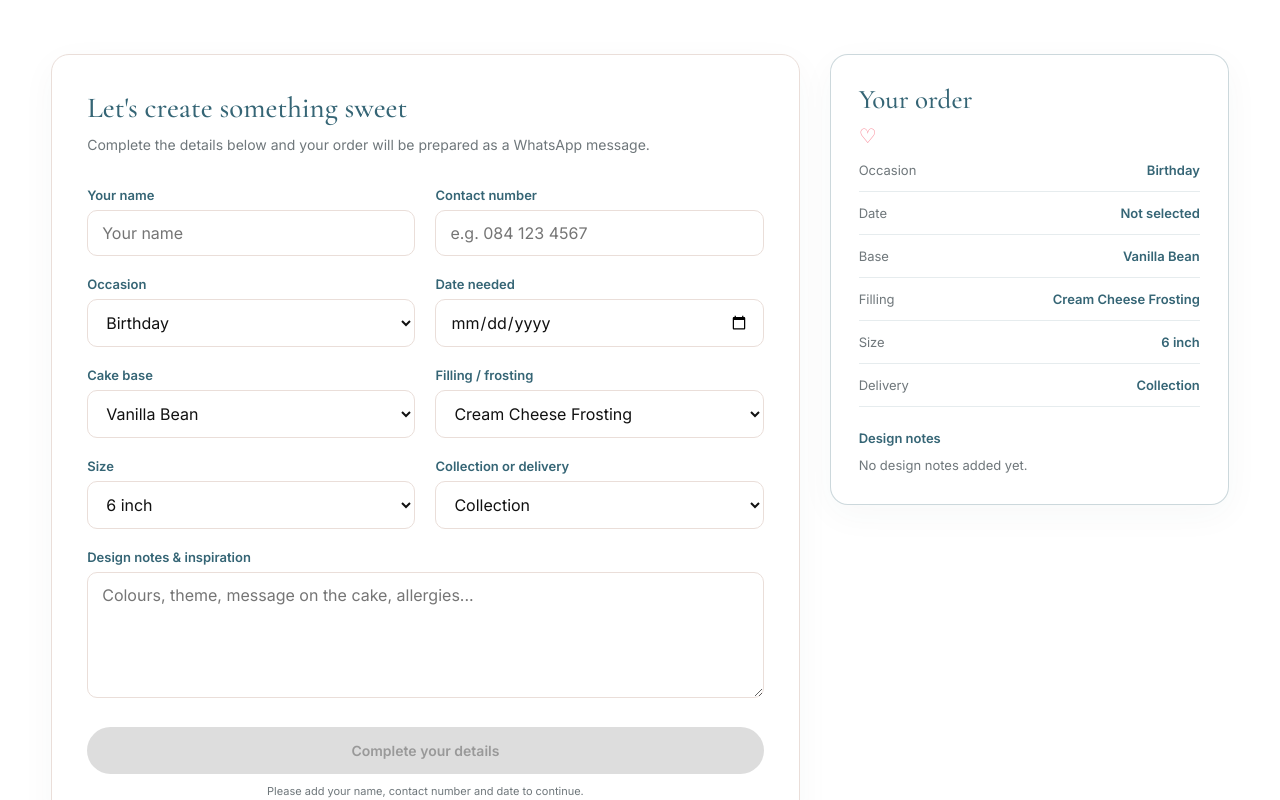
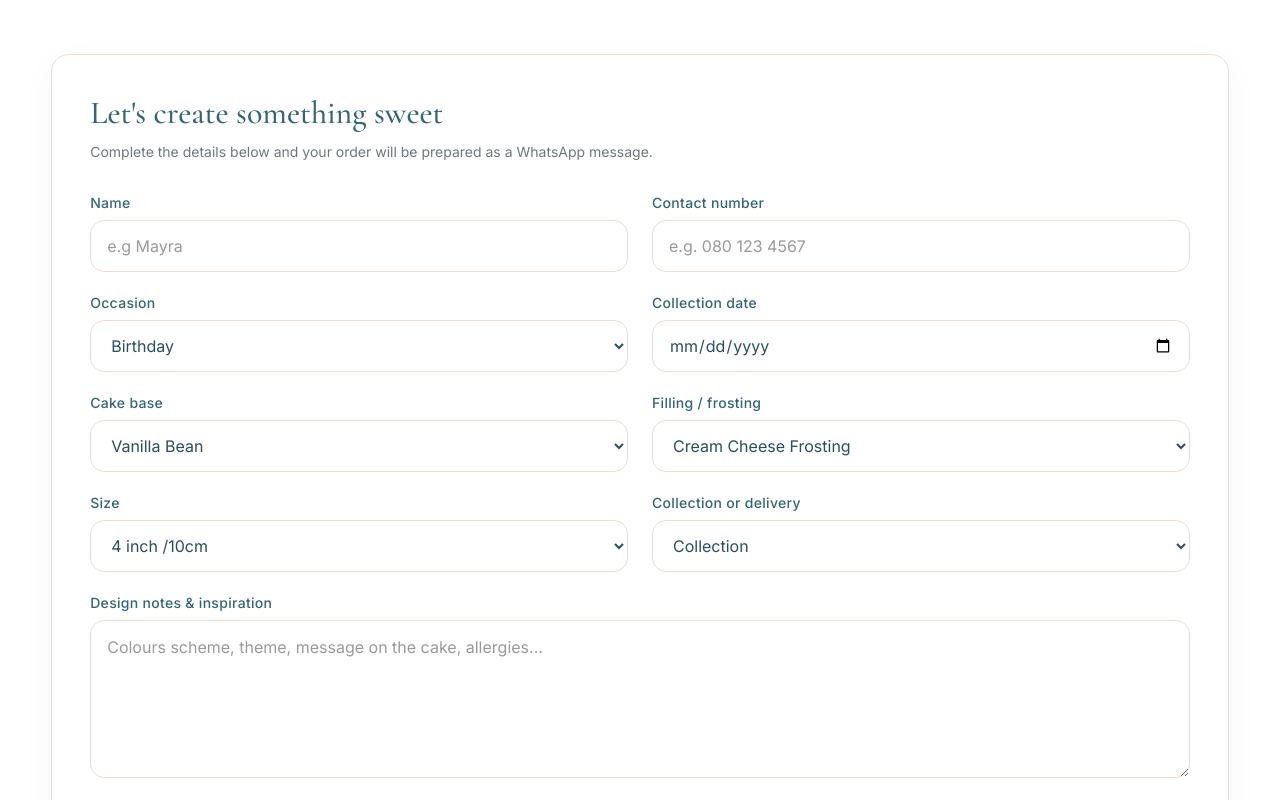
Before and after one commit to ST10036905/TheSweetSpotWebsite, a React (Vite) app: page /order in a window 1280 px wide. Shown: the part 340-1140 px from the top of the page. Built offline with nearby package versions, Linux system fonts and the light colour scheme.

Commit message:
Edited the ordering page layout

```diff
--- a/src/App.css
+++ b/src/App.css
@@ -5,12 +5,15 @@
 
 @import url('https://fonts.googleapis.com/css2?family=Cormorant+Garamond:wght@400;500;600&family=Inter:wght@400;500;600&family=Great+Vibes&display=swap');
 
+
+/* =========================================================
+   ROOT VARIABLES
+========================================================= */
 
 :root {
   --white: #ffffff;
   --cream: #fffaf8;
 
-  /* Soft dusty white / beige */
   --dusty-white: #f7f3ef;
 
   --teal: #356575;
@@ -19,6 +22,8 @@
   --rose: #c9797d;
   --rose-dark: #b9686e;
   --rose-light: #f8e7e5;
+
+  --pink: #f88796;
 
   --text: #111111;
   --muted: #6f777b;
@@ -45,7 +50,9 @@ html {
 
 body {
   margin: 0;
+
   background: var(--white);
+
   color: var(--text);
 
   font-family:
@@ -61,11 +68,13 @@ body {
 
 #root {
   min-height: 100vh;
+
   background: var(--white);
 }
 
 a {
   text-decoration: none;
+
   color: inherit;
 }
 
@@ -83,7 +92,9 @@ textarea {
 
 .navbar {
   position: sticky;
+
   top: 0;
+
   z-index: 100;
 
   width: 100%;
@@ -97,12 +108,15 @@ textarea {
 
 .navbar-container {
   width: min(1525px, 92%);
+
   min-height: 82px;
 
   margin: auto;
 
   display: flex;
+
   align-items: center;
+
   justify-content: space-between;
 
   gap: 40px;
@@ -110,7 +124,9 @@ textarea {
 
 .navbar-brand {
   display: flex;
+
   align-items: center;
+
   gap: 13px;
 
   flex-shrink: 0;
@@ -118,6 +134,7 @@ textarea {
 
 .navbar-logo {
   width: 54px;
+
   height: 54px;
 
   object-fit: contain;
@@ -127,6 +144,7 @@ textarea {
 
 .navbar-brand-text {
   display: flex;
+
   flex-direction: column;
 
   justify-content: center;
@@ -138,7 +156,7 @@ textarea {
 ========================================================= */
 
 .navbar-links a.active {
-  color: #f88796;
+  color: var(--pink);
 
   font-weight: 600;
 }
@@ -160,7 +178,7 @@ textarea {
 }
 
 .brand-tagline {
-  color: #f88796;
+  color: var(--pink);
 
   font-family:
     Inter,
@@ -185,6 +203,7 @@ textarea {
 
 .navbar-links {
   display: flex;
+
   align-items: center;
 
   justify-content: flex-end;
@@ -223,11 +242,12 @@ textarea {
   display: inline-flex;
 
   align-items: center;
+
   justify-content: center;
 
   flex-shrink: 0;
 
-  background: #f88796;
+  background: var(--pink);
 
   color: white;
 
@@ -317,7 +337,7 @@ textarea {
 .hero h1 span {
   display: block;
 
-  color: #f88796;
+  color: var(--pink);
 
   font-family: "Great Vibes", cursive;
 
@@ -364,6 +384,7 @@ textarea {
   display: inline-flex;
 
   align-items: center;
+
   justify-content: center;
 
   padding: 14px 24px;
@@ -385,7 +406,7 @@ textarea {
 }
 
 .btn-primary {
-  background: #f88796;
+  background: var(--pink);
 
   color: #ffffff;
 
@@ -443,6 +464,7 @@ textarea {
   display: flex;
 
   align-items: center;
+
   justify-content: center;
 
   overflow: visible;
@@ -452,6 +474,7 @@ textarea {
   position: absolute;
 
   width: 460px;
+
   height: 460px;
 
   border-radius: 50%;
@@ -501,7 +524,7 @@ textarea {
 }
 
 .section-card {
-  background: #f8e7e5;
+  background: var(--rose-light);
 
   border: 1px solid var(--border);
 
@@ -517,7 +540,7 @@ textarea {
 
 .section-card h2,
 .section-heading h2 {
-  color: #f88796;
+  color: var(--pink);
 
   font-family:
     "Cormorant Garamond",
@@ -532,7 +555,7 @@ textarea {
 }
 
 .heart-divider {
-  color: #f88796;
+  color: var(--pink);
 
   font-family:
     "Cormorant Garamond",
@@ -565,7 +588,7 @@ textarea {
 
   background: #fff8f7;
 
-  color: #f88796;
+  color: var(--pink);
 
   font-family:
     "Cormorant Garamond",
@@ -620,19 +643,6 @@ textarea {
   line-height: 1.1;
 }
 
-.section-heading .heart-divider {
-  color: var(--rose);
-
-  font-family:
-    "Cormorant Garamond",
-    Georgia,
-    serif;
-
-  font-size: 20px;
-
-  margin-top: 10px;
-}
-
 
 /* =========================================================
    HOW IT WORKS GRID
@@ -645,8 +655,6 @@ textarea {
     repeat(2, minmax(0, 1fr));
 
   gap: 28px 30px;
-
-  margin-top: 0;
 }
 
 
@@ -673,27 +681,22 @@ textarea {
     0 8px 30px rgba(50, 70, 80, 0.025);
 }
 
-
-/* PINK BORDER */
-
 .rose-card {
   border: 2px solid rgba(201, 121, 125, 0.45);
 }
 
-
-/* TEAL BORDER */
-
 .teal-card {
   border: 2px solid rgba(53, 101, 117, 0.35);
 }
 
 
 /* =========================================================
-   ICON
+   INFO ICON
 ========================================================= */
 
 .info-icon {
   width: 70px;
+
   height: 70px;
 
   flex-shrink: 0;
@@ -701,13 +704,14 @@ textarea {
   display: flex;
 
   align-items: center;
+
   justify-content: center;
 
   border-radius: 50%;
 
-  border: 1px solid #f88796;
-
-  color: #f88796;
+  border: 1px solid var(--pink);
+
+  color: var(--pink);
 
   font-family:
     "Cormorant Garamond",
@@ -715,8 +719,6 @@ textarea {
     serif;
 
   font-size: 27px;
-
-  font-weight: 400;
 }
 
 .teal-icon {
@@ -727,20 +729,15 @@ textarea {
 
 
 /* =========================================================
-   CARD CONTENT
+   INFO CARD CONTENT
 ========================================================= */
 
 .info-content {
   padding-top: 2px;
 }
 
-
-/* =========================================================
-   CARD HEADING
-========================================================= */
-
 .info-card h3 {
-  color: #f88796;
+  color: var(--pink);
 
   font-family:
     "Cormorant Garamond",
@@ -762,11 +759,6 @@ textarea {
   color: var(--teal);
 }
 
-
-/* =========================================================
-   CARD LIST
-========================================================= */
-
 .info-card ul {
   list-style: none;
 
@@ -787,19 +779,12 @@ textarea {
 
   font-size: 17px;
 
-  font-weight: 400;
-
-  letter-spacing: 0.4px;
-
   line-height: 1.5;
 
   margin-bottom: 9px;
 
   padding-left: 26px;
 }
-
-
-/* HEART BULLET */
 
 .info-card li::before {
   content: "♥";
@@ -810,7 +795,7 @@ textarea {
 
   top: 2px;
 
-  color:#f88796;
+  color: var(--pink);
 
   font-family: Arial, sans-serif;
 
@@ -900,9 +885,12 @@ textarea {
 }
 
 .menu-header h1 {
-  color: #f88796;
-
-  font-family: "Cormorant Garamond";
+  color: var(--pink);
+
+  font-family:
+    "Cormorant Garamond",
+    Georgia,
+    serif;
 
   font-size: clamp(42px, 6vw, 62px);
 
@@ -914,7 +902,7 @@ textarea {
 }
 
 .menu-header .heart-divider {
-  color: #f88796;
+  color: var(--pink);
 
   font-size: 18px;
 
@@ -928,7 +916,10 @@ textarea {
 
   color: var(--teal);
 
-  font-family: "Cormorant Garamond", serif;
+  font-family:
+    "Cormorant Garamond",
+    Georgia,
+    serif;
 
   font-weight: 500;
 
@@ -1014,7 +1005,7 @@ textarea {
 }
 
 .pink-label {
-  background: #f8e7e5;
+  background: var(--rose-light);
 
   color: #a9585e;
 }
@@ -1051,7 +1042,7 @@ textarea {
 
   padding: 9px 0;
 
-  color: #294f5d;
+  color: var(--teal-dark);
 
   font-size: 15px;
 
@@ -1067,19 +1058,26 @@ textarea {
 
   height: 15px;
 
-  color: var(--rose);
-
-  stroke-width: 2.0;
+  color: var(--pink);
+
+  fill: var(--pink);
+
+  stroke: var(--pink);
+
+  stroke-width: 2;
 }
 
 .menu-list li span {
-  color: #294f5d;
-
-  font-family: "Cormont Garamond" , serif;
+  color: var(--teal-dark);
+
+  font-family:
+    "Cormorant Garamond",
+    Georgia,
+    serif;
 
   font-weight: 500;
 
-  font-size: 16px;
+  font-size: 17px;
 
   letter-spacing: 0.2px;
 }
@@ -1087,7 +1085,6 @@ textarea {
 
 /* =========================================================
    OCCASIONS — MENU
-   MATCHES HOME OCCASIONS CARD
 ========================================================= */
 
 .occasion-section {
@@ -1095,7 +1092,7 @@ textarea {
 
   padding: 35px;
 
-  background: #f8e7e5;
+  background: var(--rose-light);
 
   border: 2px solid var(--border);
 
@@ -1108,7 +1105,7 @@ textarea {
 }
 
 .occasion-section h2 {
-  color: #f88796;
+  color: var(--pink);
 
   font-family:
     "Cormorant Garamond",
@@ -1120,21 +1117,6 @@ textarea {
   letter-spacing: 1px;
 
   font-weight: 400;
-
-  line-height: 1.2;
-}
-
-.occasion-section .heart-divider {
-  color: #f88796;
-
-  font-family:
-    "Cormorant Garamond",
-    Georgia,
-    serif;
-
-  font-size: 20px;
-
-  margin-top: 8px;
 }
 
 .occasion-section .occasion-list {
@@ -1166,7 +1148,7 @@ textarea {
 
   background: #fff8f7;
 
-  color: #f88796;
+  color: var(--pink);
 
   font-family:
     "Cormorant Garamond",
@@ -1176,8 +1158,6 @@ textarea {
   font-size: 16px;
 
   letter-spacing: 1px;
-
-  font-weight: 400;
 
   transition:
     background 0.2s ease,
@@ -1250,25 +1230,32 @@ textarea {
 ========================================================= */
 
 .order-layout {
-  display: grid;
-
-  grid-template-columns:
-    minmax(0, 1.5fr)
-    minmax(280px, 0.8fr);
+  display: flex;
+
+  flex-direction: column;
 
   gap: 30px;
 
-  align-items: start;
-}
+  width: 100%;
+
+  align-items: stretch;
+}
+
+
+/* =========================================================
+   ORDER FORM
+========================================================= */
 
 .order-form-card {
+  width: 100%;
+
   background: #ffffff;
 
   border: 1px solid var(--border);
 
   border-radius: var(--radius);
 
-  padding: 35px;
+  padding: 38px;
 
   box-shadow:
     0 10px 35px rgba(50, 70, 80, 0.04);
@@ -1282,7 +1269,7 @@ textarea {
     Georgia,
     serif;
 
-  font-size: 29px;
+  font-size: 32px;
 
   font-weight: 500;
 }
@@ -1297,19 +1284,26 @@ textarea {
   margin-top: 8px;
 }
 
+
+/* =========================================================
+   FORM GRID
+========================================================= */
+
 .form-grid {
   display: grid;
 
   grid-template-columns:
-    repeat(2, 1fr);
-
-  gap: 20px;
+    repeat(2, minmax(0, 1fr));
+
+  gap: 22px 24px;
 
   margin-top: 30px;
 }
 
 .form-grid label {
   display: block;
+
+  min-width: 0;
 }
 
 .form-grid label span {
@@ -1317,12 +1311,19 @@ textarea {
 
   color: var(--teal);
 
-  font-size: 13px;
-
-  font-weight: 600;
-
-  margin-bottom: 7px;
-}
+  font-size: 14px;
+
+  font-weight: 500;
+
+  letter-spacing: 0.3px;
+
+  margin-bottom: 9px;
+}
+
+
+/* =========================================================
+   FORM INPUTS
+========================================================= */
 
 .form-grid input,
 .form-grid select,
@@ -1333,27 +1334,50 @@ textarea {
 
   background: #ffffff;
 
-  color: #111111;
-
-  border-radius: 10px;
-
-  padding: 12px 14px;
+  color: var(--teal-dark);
+
+  border-radius: 14px;
+
+  padding: 14px 16px;
 
   outline: none;
+
+  transition:
+    border-color 0.2s ease,
+    box-shadow 0.2s ease;
+}
+
+.form-grid input,
+.form-grid select {
+  min-height: 52px;
+}
+
+.form-grid textarea {
+  min-height: 130px;
+
+  resize: vertical;
+
+  line-height: 1.6;
+}
+
+.form-grid input::placeholder,
+.form-grid textarea::placeholder {
+  color: #9a9a9a;
 }
 
 .form-grid input:focus,
 .form-grid select:focus,
 .form-grid textarea:focus {
-  border-color: var(--rose);
+  border-color: var(--pink);
 
   box-shadow:
-    0 0 0 3px rgba(201, 121, 125, 0.1);
-}
-
-.form-grid textarea {
-  resize: vertical;
-}
+    0 0 0 3px rgba(248, 135, 150, 0.12);
+}
+
+
+/* =========================================================
+   FULL WIDTH FORM ITEMS
+========================================================= */
 
 .full-width {
   grid-column: 1 / -1;
@@ -1373,172 +1397,208 @@ textarea {
 
   width: 100%;
 
-  margin-top: 25px;
-
-  padding: 15px;
+  min-height: 58px;
+
+  margin-top: 28px;
+
+  padding: 15px 25px;
 
   border: none;
 
   border-radius: 999px;
 
-  background: var(--rose);
+  background: var(--pink);
 
   color: #ffffff;
 
+  font-family:
+    "Cormorant Garamond",
+    Georgia,
+    serif;
+
+  font-size: 18px;
+
+  letter-spacing: 1px;
+
+  font-weight: 500;
+
+  cursor: pointer;
+
+  transition:
+    transform 0.2s ease,
+    box-shadow 0.2s ease,
+    background 0.2s ease;
+}
+
+.whatsapp-order-button:hover:not(.disabled) {
+  background: var(--rose-dark);
+
+  transform: translateY(-2px);
+
+  box-shadow:
+    0 10px 25px rgba(248, 135, 150, 0.25);
+}
+
+.whatsapp-order-button.disabled {
+  background: #e5e1df;
+
+  color: var(--muted);
+
+  cursor: not-allowed;
+
+  box-shadow: none;
+}
+
+.form-help {
+  text-align: center;
+
+  color: var(--muted);
+
+  font-size: 12px;
+
+  margin-top: 12px;
+}
+
+
+/* =========================================================
+   ORDER SUMMARY
+========================================================= */
+
+.order-summary {
+  width: 100%;
+
+  position: static;
+
+  background: #ffffff;
+
+  border: 1px solid rgba(53, 101, 117, 0.3);
+
+  border-radius: var(--radius);
+
+  padding: 32px 36px;
+
+  box-shadow:
+    0 10px 35px rgba(50, 70, 80, 0.04);
+}
+
+.order-summary h2 {
+  color: var(--teal);
+
+  font-family:
+    "Cormorant Garamond",
+    Georgia,
+    serif;
+
+  font-size: 32px;
+
+  font-weight: 500;
+
+  letter-spacing: 1px;
+}
+
+.order-summary .heart-divider {
+  margin-bottom: 20px;
+}
+
+
+/* =========================================================
+   SUMMARY ITEMS
+========================================================= */
+
+.summary-item {
+  display: flex;
+
+  justify-content: space-between;
+
+  align-items: center;
+
+  gap: 20px;
+
+  padding: 14px 0;
+
+  border-bottom:
+    1px solid rgba(53, 101, 117, 0.12);
+
   font-size: 14px;
+}
+
+.summary-item span {
+  color: var(--muted);
+}
+
+.summary-item strong {
+  color: var(--teal);
+
+  text-align: right;
 
   font-weight: 600;
-
-  cursor: pointer;
+}
+
+
+/* =========================================================
+   SUMMARY MESSAGE
+========================================================= */
+
+.summary-message {
+  margin-top: 22px;
+
+  padding-top: 5px;
+}
+
+.summary-message span {
+  color: var(--teal);
+
+  font-size: 14px;
+
+  font-weight: 600;
+}
+
+.summary-message p {
+  color: var(--muted);
+
+  font-size: 14px;
+
+  line-height: 1.7;
+
+  margin-top: 8px;
+
+  max-width: 800px;
+}
+
+
+/* =========================================================
+   CONTACT
+========================================================= */
+
+.contact-grid {
+  display: grid;
+
+  grid-template-columns:
+    repeat(2, 1fr);
+
+  gap: 20px;
+}
+
+.contact-card {
+  display: flex;
+
+  align-items: center;
+
+  gap: 18px;
+
+  padding: 28px;
+
+  background: #ffffff;
+
+  border: 1px solid rgba(201, 121, 125, 0.4);
+
+  border-radius: var(--radius);
 
   transition:
     transform 0.2s ease,
     box-shadow 0.2s ease;
 }
 
-.whatsapp-order-button:hover {
-  transform: translateY(-2px);
-
-  box-shadow:
-    0 8px 20px rgba(201, 121, 125, 0.25);
-}
-
-.whatsapp-order-button.disabled {
-  background: #ddd;
-
-  color: #999;
-
-  cursor: not-allowed;
-
-  box-shadow: none;
-}
-
-.form-help {
-  text-align: center;
-
-  color: var(--muted);
-
-  font-size: 11px;
-
-  margin-top: 10px;
-}
-
-
-/* =========================================================
-   ORDER SUMMARY
-========================================================= */
-
-.order-summary {
-  position: sticky;
-
-  top: 110px;
-
-  background: #ffffff;
-
-  border: 1px solid rgba(53, 101, 117, 0.25);
-
-  border-radius: var(--radius);
-
-  padding: 28px;
-
-  box-shadow:
-    0 10px 35px rgba(50, 70, 80, 0.04);
-}
-
-.order-summary h2 {
-  color: var(--teal);
-
-  font-family:
-    "Cormorant Garamond",
-    Georgia,
-    serif;
-
-  font-size: 27px;
-
-  font-weight: 500;
-}
-
-.summary-item {
-  display: flex;
-
-  justify-content: space-between;
-
-  gap: 20px;
-
-  padding: 13px 0;
-
-  border-bottom:
-    1px solid rgba(53, 101, 117, 0.12);
-
-  font-size: 13px;
-}
-
-.summary-item span {
-  color: var(--muted);
-}
-
-.summary-item strong {
-  color: var(--teal);
-
-  text-align: right;
-}
-
-.summary-message {
-  margin-top: 20px;
-}
-
-.summary-message span {
-  color: var(--teal);
-
-  font-size: 13px;
-
-  font-weight: 600;
-}
-
-.summary-message p {
-  color: var(--muted);
-
-  font-size: 13px;
-
-  line-height: 1.7;
-
-  margin-top: 7px;
-}
-
-
-/* =========================================================
-   CONTACT
-========================================================= */
-
-.contact-grid {
-  display: grid;
-
-  grid-template-columns:
-    repeat(2, 1fr);
-
-  gap: 20px;
-}
-
-.contact-card {
-  display: flex;
-
-  align-items: center;
-
-  gap: 18px;
-
-  padding: 28px;
-
-  background: #ffffff;
-
-  border: 1px solid rgba(201, 121, 125, 0.4);
-
-  border-radius: var(--radius);
-
-  transition:
-    transform 0.2s ease,
-    box-shadow 0.2s ease;
-}
-
 .contact-card:hover {
   transform: translateY(-3px);
 
@@ -1709,12 +1769,12 @@ textarea {
     grid-template-columns: 1fr;
   }
 
-  .order-layout {
-    grid-template-columns: 1fr;
+  .order-form-card {
+    padding: 30px;
   }
 
   .order-summary {
-    position: static;
+    padding: 30px;
   }
 
   .contact-grid {
@@ -1743,12 +1803,6 @@ textarea {
     width: 90%;
 
     padding: 45px 0;
-  }
-
-  .hero-location {
-    font-size: 10px;
-
-    letter-spacing: 3px;
   }
 
   .hero h1 {
@@ -1887,6 +1941,8 @@ textarea {
 
   .form-grid {
     grid-template-columns: 1fr;
+
+    gap: 18px;
   }
 
   .full-width {
@@ -1894,7 +1950,32 @@ textarea {
   }
 
   .order-form-card {
-    padding: 23px;
+    padding: 24px 20px;
+  }
+
+  .order-summary {
+    padding: 25px 20px;
+  }
+
+  .order-form-card h2,
+  .order-summary h2 {
+    font-size: 28px;
+  }
+
+  .summary-item {
+    flex-direction: column;
+
+    align-items: flex-start;
+
+    gap: 5px;
+  }
+
+  .summary-item strong {
+    text-align: left;
+  }
+
+  .whatsapp-order-button {
+    font-size: 16px;
   }
 
 
@@ -1961,7 +2042,7 @@ textarea {
 ========================================================= */
 
 .footer {
-  border-top: 1.5px solid #f88796;
+  border-top: 1.5px solid var(--pink);
 
   background: #ffffff;
 
@@ -2020,7 +2101,7 @@ textarea {
 }
 
 .copyright {
-  color: #6f777b;
+  color: var(--muted);
 
   font-size: 11px;
 
--- a/src/components/Navbar.jsx
+++ b/src/components/Navbar.jsx
@@ -22,17 +22,17 @@ function Navbar() {
         <nav className="navbar-links">
           <a href="/">Home</a>
           <a href="/menu">Menu</a>
+          <a href="/">About us</a>
           <a href="/order">Order</a>
-          <a href="/contact">Contact</a>
         </nav>
 
         <a
-          href="https://wa.me/258845023340"
+          href="/contact"
           target="_blank"
           rel="noreferrer"
           className="navbar-button"
         >
-          WhatsApp
+          Get in touch
         </a>
 
       </div>
--- a/src/pages/Order.jsx
+++ b/src/pages/Order.jsx
@@ -10,6 +10,7 @@ const cakeBases = [
 const fillings = [
   "Cream Cheese Frosting",
   "Peppermint Crisp",
+   "Classic Caramel",
   "Biscoff Lotus",
   "Milk Truffle",
   "Dark Chocolate Truffle",
@@ -29,12 +30,9 @@ const occasions = [
 ];
 
 const sizes = [
-  "4 inch",
-  "5 inch",
-  "6 inch",
-  "7 inch",
-  "8 inch",
-  "10 inch",
+  "4 inch /10cm",
+  "6 inch /15cm",
+  "7 inch /18cm",
 ];
 
 function Order() {
@@ -133,14 +131,14 @@ Thank you! ♡`;
           <div className="form-grid">
 
             <label>
-              <span>Your name</span>
+              <span>Name</span>
 
               <input
                 type="text"
                 name="name"
                 value={form.name}
                 onChange={handleChange}
-                placeholder="Your name"
+                placeholder="e.g Mayra"
               />
             </label>
 
@@ -153,7 +151,7 @@ Thank you! ♡`;
                 name="phone"
                 value={form.phone}
                 onChange={handleChange}
-                placeholder="e.g. 084 123 4567"
+                placeholder="e.g. 080 123 4567"
               />
             </label>
 
@@ -176,7 +174,7 @@ Thank you! ♡`;
 
 
             <label>
-              <span>Date needed</span>
+              <span>Collection date</span>
 
               <input
                 type="date"
@@ -260,7 +258,7 @@ Thank you! ♡`;
                 value={form.notes}
                 onChange={handleChange}
                 rows="5"
-                placeholder="Colours, theme, message on the cake, allergies..."
+                placeholder="Colours scheme, theme, message on the cake, allergies..."
               />
             </label>
 
```
